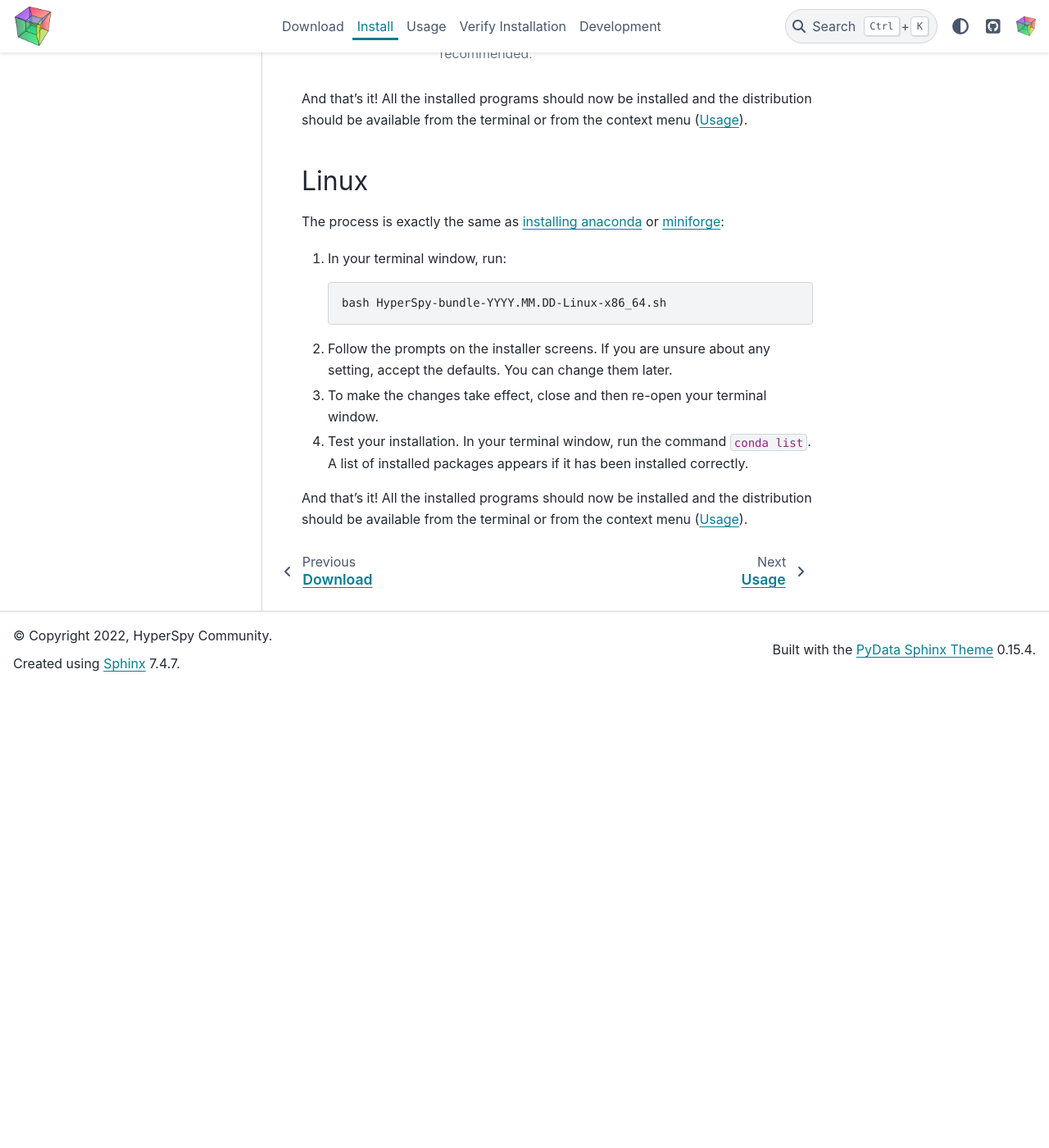
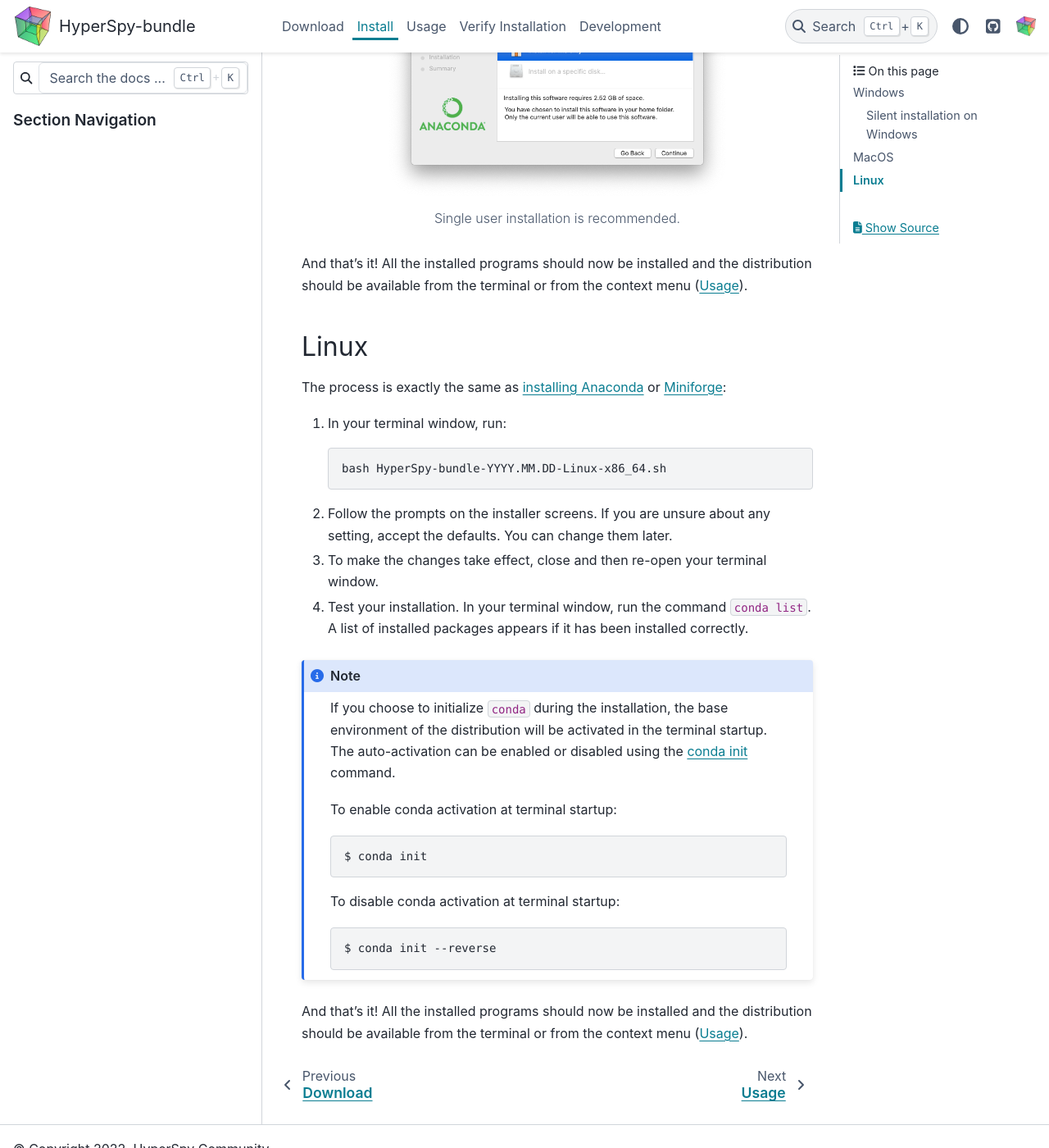
Before and after one commit to hyperspy/hyperspy-bundle, a Sphinx documentation site: the page built from docs/install.rst, in a window 1280 px wide and 1400 px high, scrolled down 3201 px. Shown: the whole window at 82% size. Built offline with Sphinx 7.4.7 and the PyData theme 0.15.4, drawn with Linux system fonts in a browser that asks for light colours; before the commit the page ends 4040 px from its top, so only the background shows below that; some of the changed text lies outside the part shown.

Commit message:
Add test next to the logo and add more links and tidy up left over files

```diff
--- a/docs/conf.py
+++ b/docs/conf.py
@@ -86,6 +86,9 @@ html_theme_options = {
             "type": "local",
         }
     ],
+    "logo": {
+        "text": "HyperSpy-bundle",
+    },
     "show_toc_level": 2,
     "show_nav_level": 2,
 }
--- a/docs/install.rst
+++ b/docs/install.rst
@@ -22,7 +22,7 @@ install HyperSpy into the folder you choose under a subfolder named
 
 .. note::
    For more details, for example on multi-users installation, read the
-   `anaconda installation <https://docs.anaconda.com/anaconda/install/windows>`_
+   `Anaconda installation <https://docs.anaconda.com/anaconda/install/windows>`_
    instructions.
 
 In the advanced installation options section, you can choose whether you want to
@@ -84,9 +84,9 @@ will allow to run the installer, as explained in the
 `macOS documentation <https://support.apple.com/en-gb/guide/mac-help/mh40616/mac>`_.
 
 .. figure:: _static/macOS_right_click_open.png
-   :width: 60 %
+   :width: 100 %
    :alt: Links HyperSpy bundle downloads
-   :figwidth: 70%
+   :figwidth: 60%
 
    To open the installer, control-click the installer icon and choose Open from
    the shortcut menu.
@@ -112,8 +112,8 @@ Linux
 -----
 
 The process is exactly the same as
-`installing anaconda <https://docs.conda.io/projects/conda/en/latest/user-guide/install/linux.html>`_
-or `miniforge <https://github.com/conda-forge/miniforge#install>`_:
+`installing Anaconda <https://docs.conda.io/projects/conda/en/latest/user-guide/install/linux.html>`_
+or `Miniforge <https://github.com/conda-forge/miniforge#install>`_:
 
 1. In your terminal window, run:
 
@@ -129,6 +129,25 @@ or `miniforge <https://github.com/conda-forge/miniforge#install>`_:
    ``conda list``. A list of installed packages appears if it has been
    installed correctly.
 
+.. note::
+   If you choose to initialize ``conda`` during the installation, the base
+   environment of the distribution will be activated in the terminal startup.
+   The auto-activation can be enabled or disabled using the
+   `conda init <https://docs.conda.io/projects/conda/en/latest/commands/init.html>`_
+   command.
+
+   To enable conda activation at terminal startup:
+
+   .. code-block:: console
+
+      $ conda init
+
+   To disable conda activation at terminal startup:
+
+   .. code-block:: console
+
+      $ conda init --reverse
+
 
 And that's it! All the installed programs should now be installed and the
 distribution should be available from the terminal or from the context menu
```
Also changed, not shown: other parts of docs/install.rst (+1 -1 lines), docs/index.rst (+10 -9 lines), images/download_button_source.html (deleted, +0 -39 lines), docs/_static/bundle_test_qtconsole.png (deleted), images/download_button.png (deleted), 1 other file.
